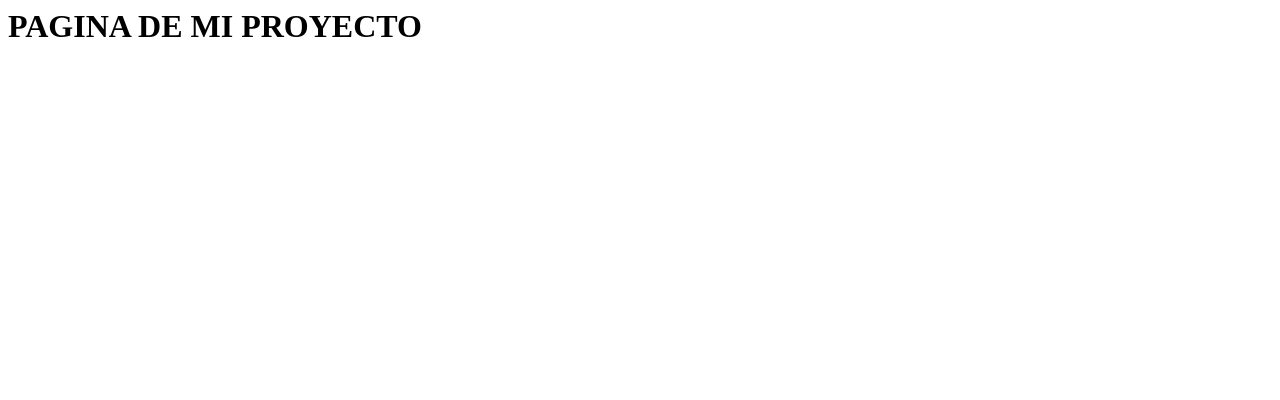
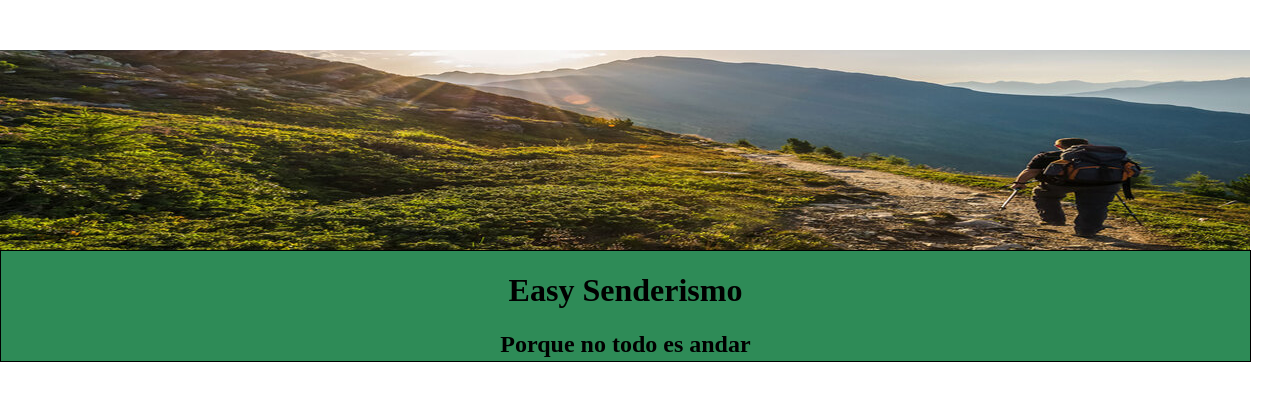
Before and after one commit to Dmorga1/Dmorga1.github.io, a plain HTML site: page index.html in a window 1280 px wide. Drawn offline with Linux system fonts and the light colour scheme.

Commit message:
creado el header del proyecto

```diff
--- a/index.html
+++ b/index.html
@@ -1,9 +1,46 @@
-<html>
-  <head>
-    <h1>
-      PAGINA DE MI PROYECTO
-    </h1>
-  </head>
+<!DOCTYPE html>
+<html lang="es">
+
+<head>
+  <meta charset="UTF-8">
+  <meta http-equiv="X-UA-Compatible" content="IE=edge">
+  <meta name="viewport" content="width=device-width, initial-scale=1.0">
+
+  <title>Easy Senderismo</title>
+
+  <header>
+    <div>
+      <div
+        style="position:absolute; left:0px; top:50px; width: 1250px;height: 200px; text-align: center;background-color: darkolivegreen;">
+        <img src="imagenes\senderismo-redes.jpg" alt="senderismo" width="1250px" height="200px">
+        <div style="border: 1px solid black; position:absolute; left:0px; top:200px; width: 1249px;height: 110px; text-align: center;
+                background-color: seagreen;">
+          <h1>
+            Easy Senderismo
+            <h2>
+              Porque no todo es andar
+            </h2>
+          </h1>
 
 
+        </div>
+        <div>
+
+
+        </div>
+
+
+
+
+
+
+
+
+  </header>
+
+
+<body>
+
+</body>
+
 </html>
```
Also changed, not shown: favicon.png (added), imagenes/senderismo-redes.jpg (added), 1 other file.
